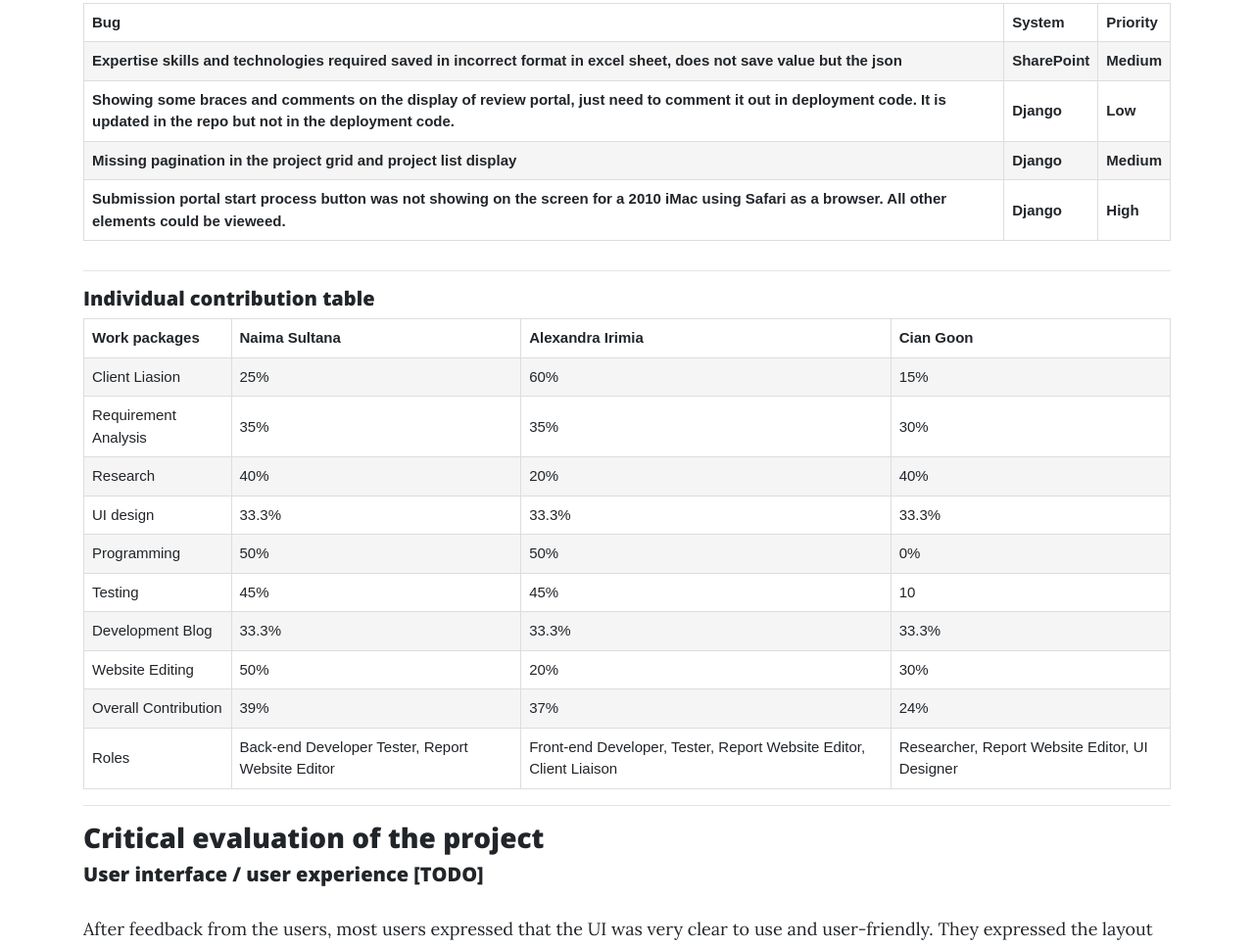
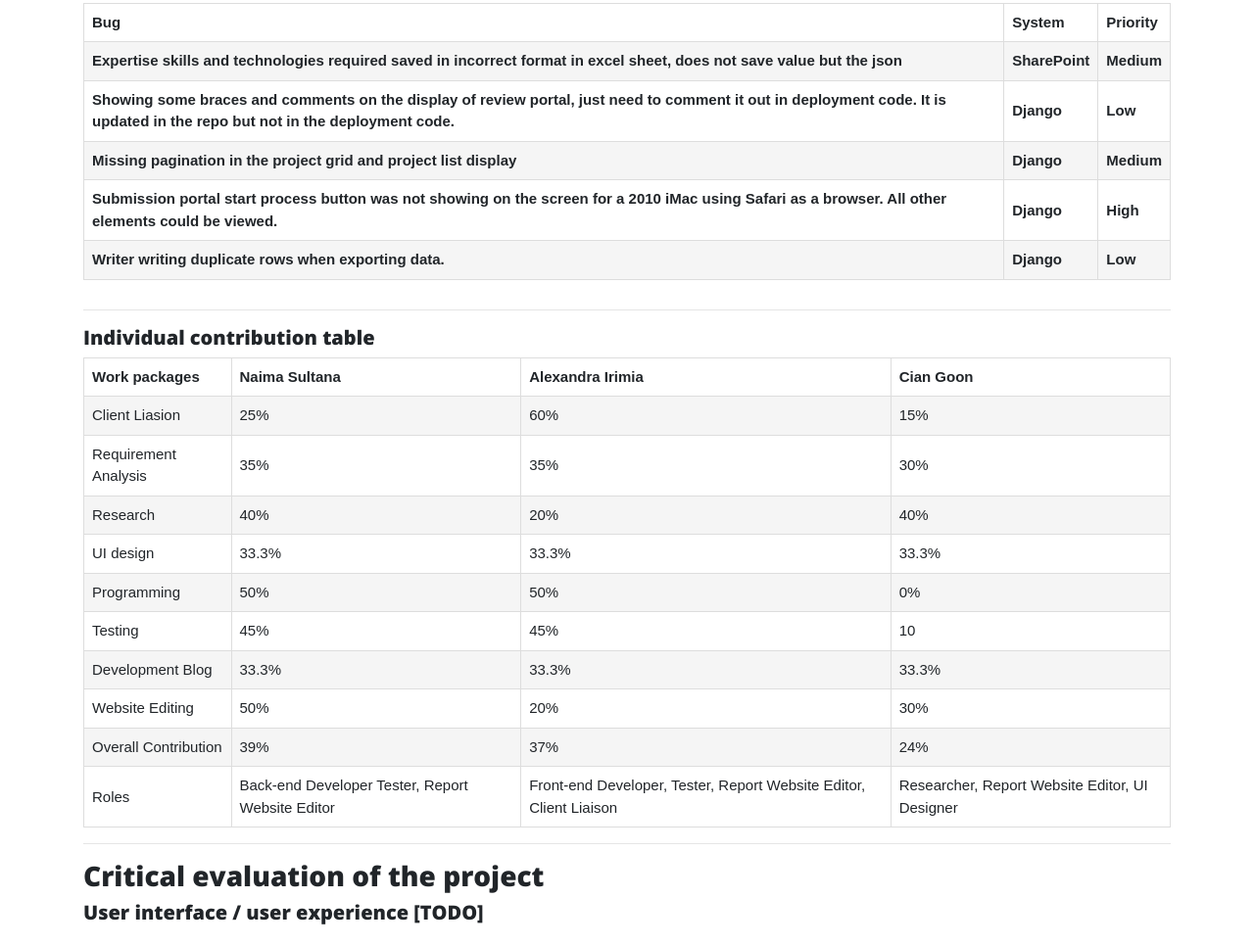
Before and after one commit to nsultana94/comp0016website, a website: page evaluation.html in a window 1280 px wide. Shown: the part 1786-2752 px from the top of the page at 98% size. Drawn offline with nearby package versions, Linux system fonts and the light colour scheme.

Commit message:
evaluation update

```diff
--- a/evaluation.html
+++ b/evaluation.html
@@ -147,9 +147,14 @@ tr:nth-child(even) {
   </tr>
 
   <tr>
-    <th>Submission portal start process button was not showing on the screen for a 2010 iMac using Safari as a browser. All other elements could be vieweed. </th>
+    <th>Submission portal start process button was not showing on the screen for a 2010 iMac using Safari as a browser. All other elements could be viewed. </th>
     <th>Django</th>
     <th>High</th>
+  </tr>
+  <tr>
+    <th>Writer writing duplicate rows when exporting data. </th>
+    <th>Django</th>
+    <th> Low</th>
   </tr>
 
   </table>
```
